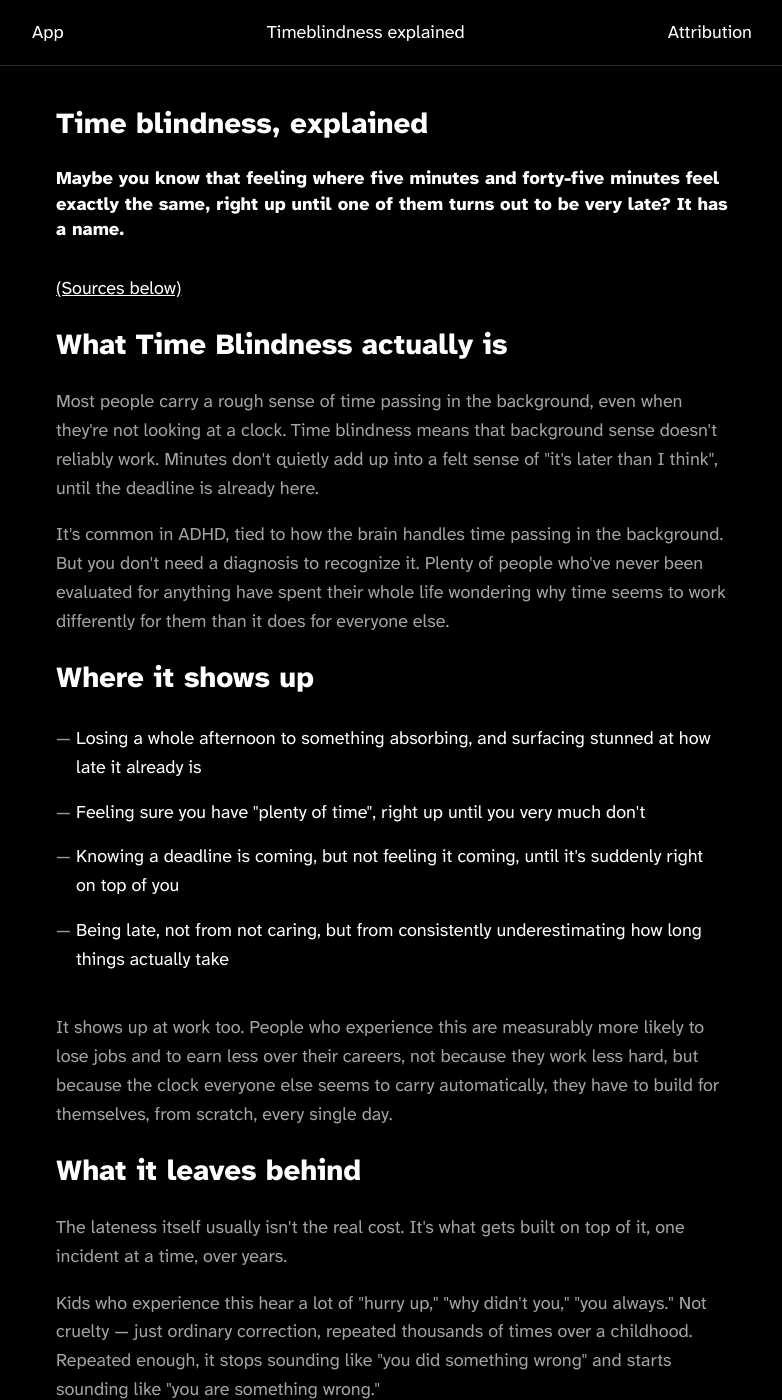
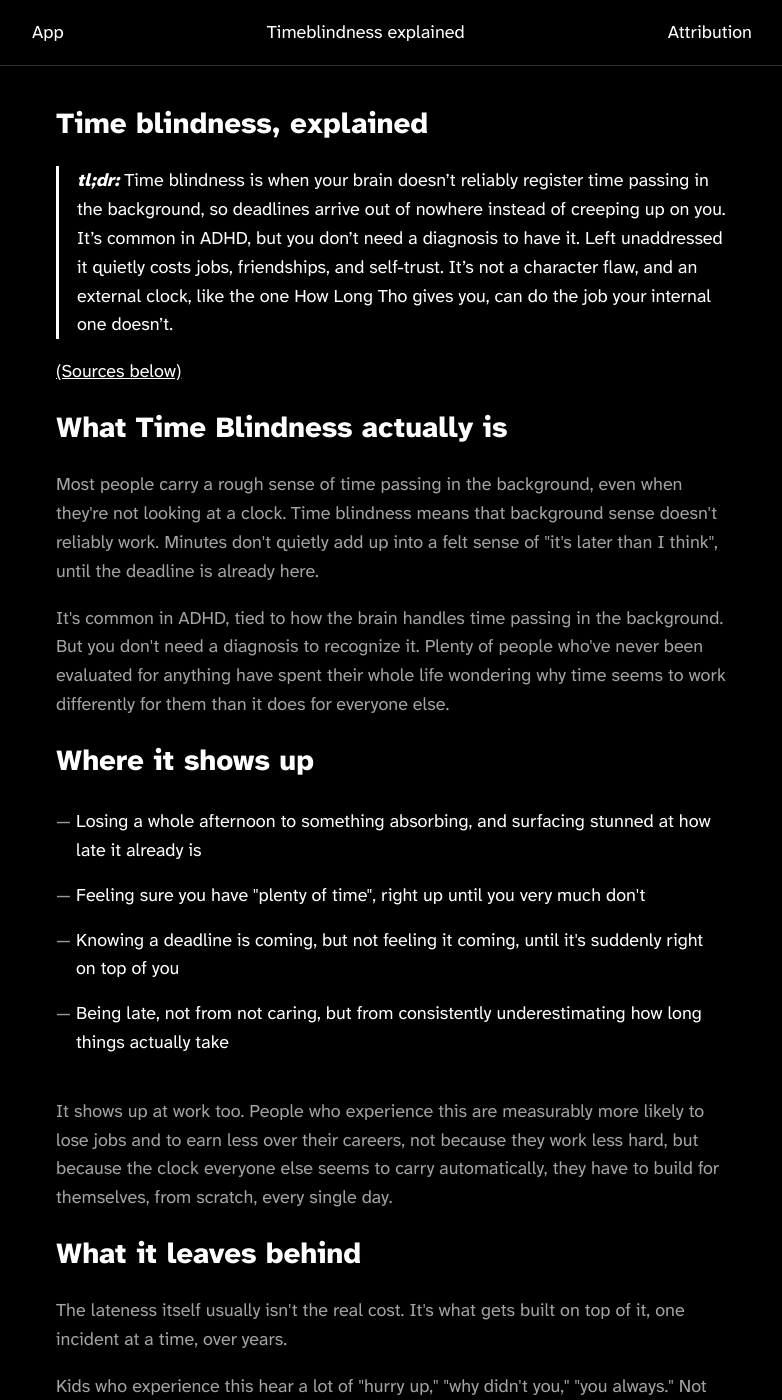
Before and after one commit to afknapping/howlongtho-website, a Jekyll site: the page built from timeblindness.md, in a window 1280 px wide and 1400 px high. Shown: the whole window, without its empty margins (248-1030 px from the left). Built offline with Jekyll 4.4.1, drawn with Linux system fonts in a browser that asks for light colours.

Commit message:
Add tl;dr blockquote to timeblindness page, style blockquotes site-wide
Co-Authored-By: Claude Sonnet 5 <noreply@anthropic.com>

```diff
--- a/assets/style.css
+++ b/assets/style.css
@@ -32,6 +32,7 @@ html {
   --fs-medium: 29px;
   --fs-large: 47px;
   --fs-xlarge: 76px;
+  --color-white: #ffffff;
 }
 body {
   margin: 0;
@@ -319,6 +320,11 @@ h2 {
   margin: 0 0 20px;
   scroll-margin-top: 80px;
 }
+blockquote {
+  margin: 1em 0;
+  padding-left: 1em;
+  border-left: 3px solid var(--color-white);
+}
 section p {
   color: #a3a3a3;
   font-weight: 400;
--- a/timeblindness.md
+++ b/timeblindness.md
@@ -5,7 +5,13 @@ title: "Time blindness, explained"
 description: "What time blindness actually is, why it happens, and why it's not a character flaw."
 ---
 <h1 class="fs-medium">Time blindness, explained</h1>
+
+> **_tl;dr:_** Time blindness is when your brain doesn't reliably register time passing in the background, so deadlines arrive out of nowhere instead of creeping up on you. It's common in ADHD, but you don't need a diagnosis to have it. Left unaddressed it quietly costs jobs, friendships, and self-trust. It's not a character flaw, and an external clock, like the one How Long Tho gives you, can do the job your internal one doesn't.
+
+<!---
 <p class="lead fs-small">Maybe you know that feeling where five minutes and forty-five minutes feel exactly the same, right up until one of them turns out to be very late? It has a name.</p>
+--->
+
 <p><a href="#sources">(Sources below)</a></p>
 <h2 class="fs-medium">What Time Blindness actually is</h2>
 <p>Most people carry a rough sense of time passing in the background, even when they're not looking at a clock. Time blindness means that background sense doesn't reliably work. Minutes don't quietly add up into a felt sense of "it's later than I think", until the deadline is already here.</p>
```
